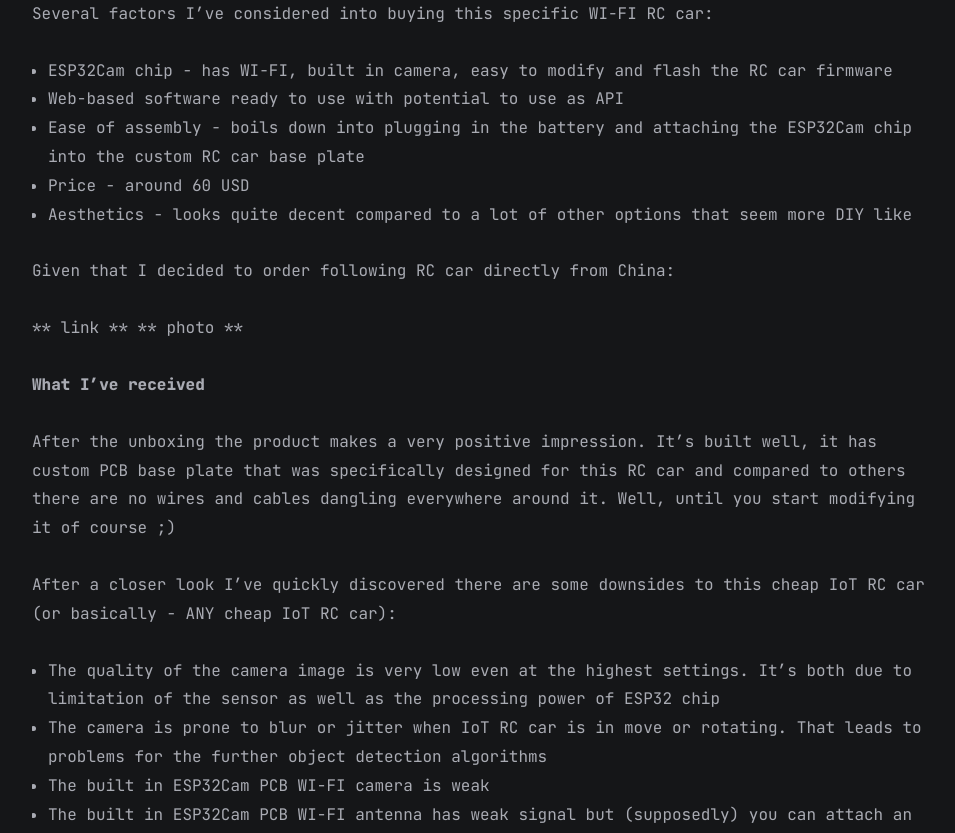
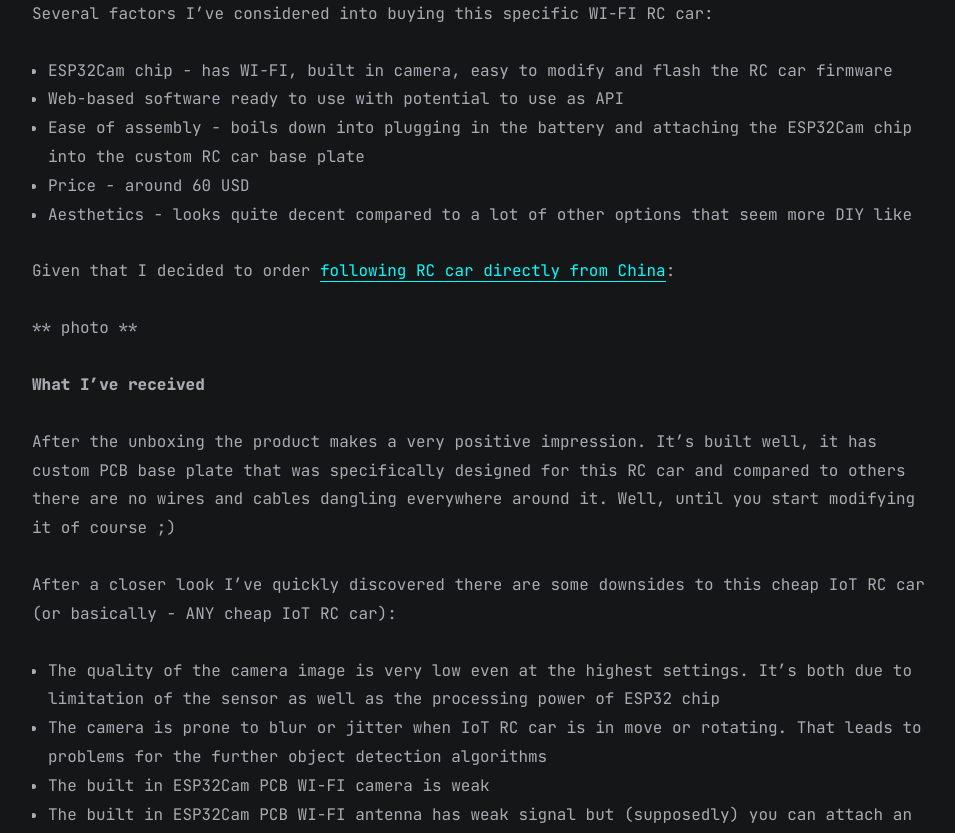
Before and after one commit to wjan/wjan.github.io, a Jekyll site: the page built from all_collections/_posts/2025-01-20-Programming-Robots,-1st-Attempt-Lessons-Learned.md, in a window 1280 px wide and 1400 px high, scrolled down 818 px. Shown: the top 833 px of the window, without its empty margins (160-1115 px from the left). Built offline with Jekyll 4.4.1, drawn with Linux system fonts in a browser that asks for light colours; some of the changed text lies outside the part shown; grey boxes are pictures that could not be loaded.

Commit message:
1st robot attempt

```diff
--- a/all_collections/_posts/2025-01-20-Programming-Robots,-1st-Attempt-Lessons-Learned.md
+++ b/all_collections/_posts/2025-01-20-Programming-Robots,-1st-Attempt-Lessons-Learned.md
@@ -14,9 +14,8 @@
 * Price - around 60 USD
 * Aesthetics - looks quite decent compared to a lot of other options that seem more DIY like
 
-Given that I decided to order following RC car directly from China:
+Given that I decided to order [following RC car directly from China](https://pl.aliexpress.com/item/1005006722055337.html):
 
-** link **
 ** photo **
 
 **What I've received**
@@ -28,7 +27,7 @@
 * The camera is prone to blur or jitter when IoT RC car is in move or rotating. That leads to problems for the further object detection algorithms
 * The built in ESP32Cam PCB WI-FI camera is weak
 * The built in ESP32Cam PCB WI-FI antenna has weak signal but (supposedly) you can attach an external antenna to improve it
-* Seems the IoT RC car firmware is sloppy, it doesn't always work as expected and it's just a Chinese spinoff of ![Pilot Hobbies software](https://pilothobbies.com/) which in order to flash it yourself you have to tinker with a lot (they don't provide the modified Pilot Software code, you have to work with the original one and adjust it for the IoT RC car)
+* Seems the IoT RC car firmware is sloppy, it doesn't always work as expected and it's just a Chinese spinoff of [Pilot Hobbies software](https://pilothobbies.com/) which in order to flash it yourself you have to tinker with a lot (they don't provide the modified Pilot Software code, you have to work with the original one and adjust it for the IoT RC car)
 
 **What I did**
 
```
